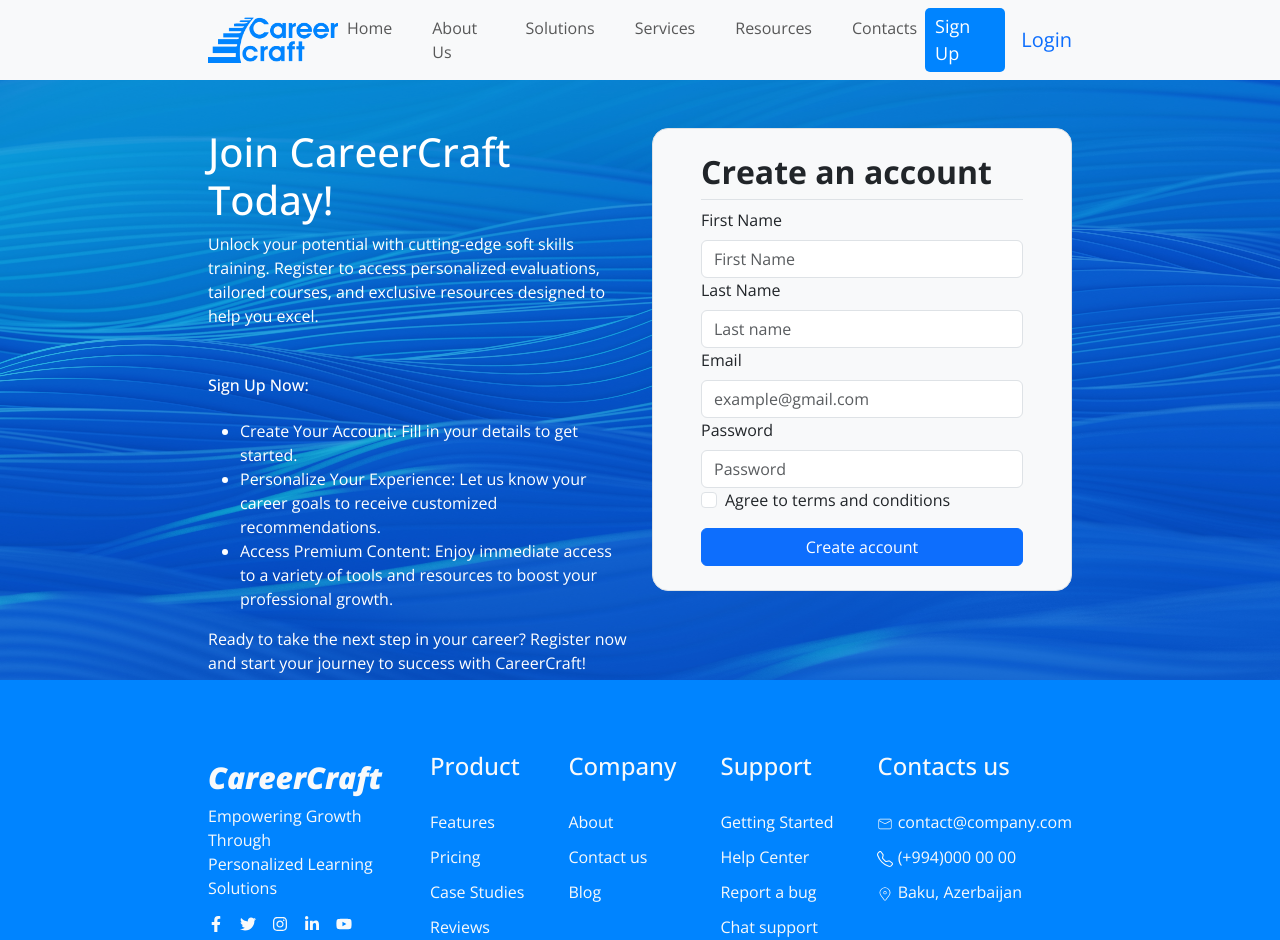
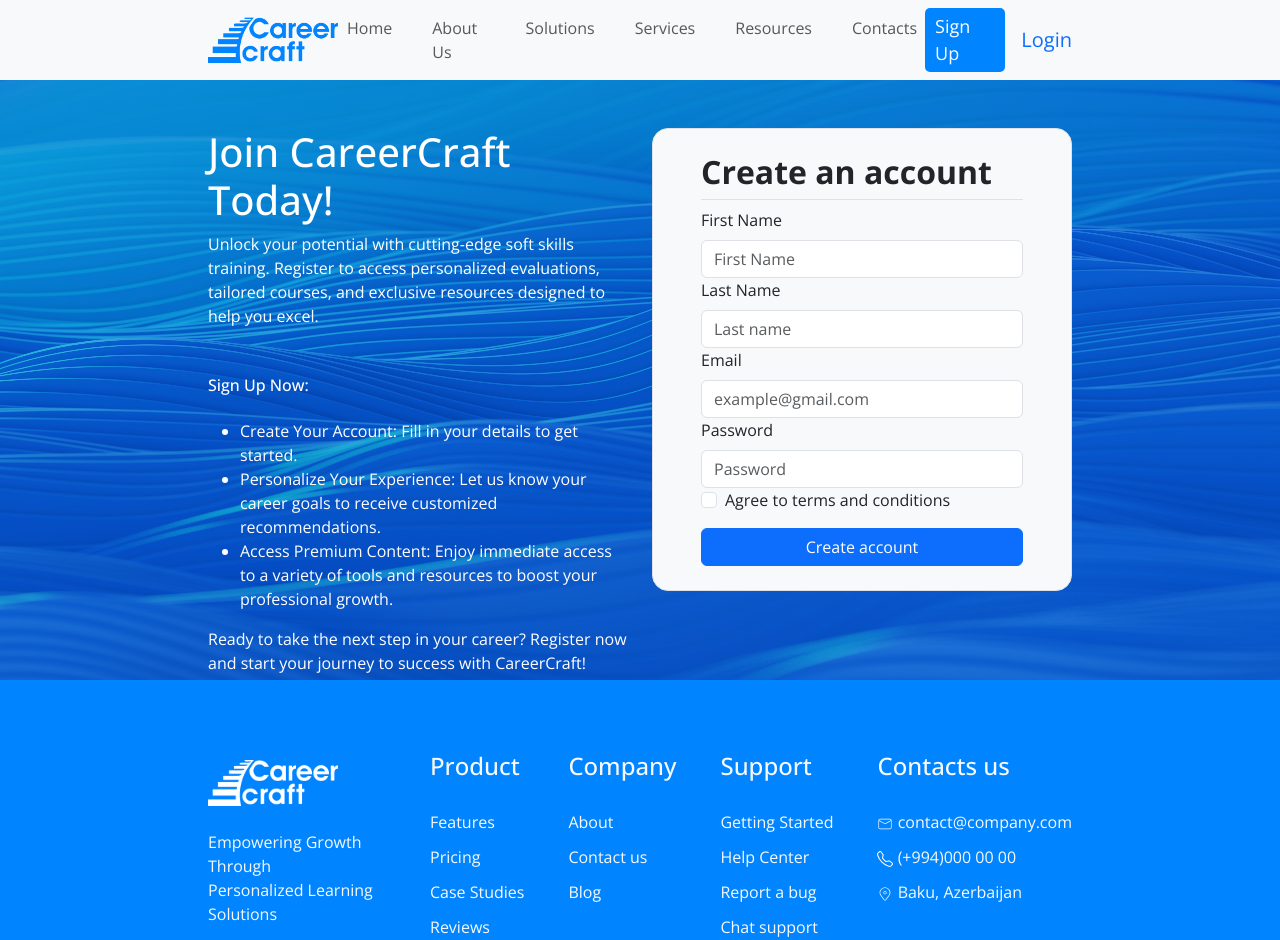
Before and after one commit to Termosfer/careercraft, a React (Vite) app: page /register in a window 1280 px wide. Shown: the top 940 px of the page. Built offline with nearby package versions, Linux system fonts and the light colour scheme.

Commit message:
update footer logo

```diff
--- a/src/components/footer/Footer.jsx
+++ b/src/components/footer/Footer.jsx
@@ -3,6 +3,7 @@ import Container from "react-bootstrap/Container";
 import Row from "react-bootstrap/Row";
 import Col from "react-bootstrap/Col";
 import "./style.css";
+import logo from "../../assets/footerLogo.png";
 import { CiMail, CiLocationOn } from "react-icons/ci";
 import { BsTelephone } from "react-icons/bs";
 import {
@@ -19,7 +20,7 @@ const Footer = () => {
         <Row>
           <Col>
             <div className="d-flex flex-column text-light">
-              <h3 className="fst-italic mt-2 footer-logo">CareerCraft</h3>
+              <img src={logo} className="logo mb-3" alt="logo" />
               <div className="d-flex flex-column text">
                 <p className="my-0">Empowering Growth Through </p>
                 <p>Personalized Learning Solutions</p>
@@ -70,37 +71,6 @@ const Footer = () => {
               </div>
             </div>
           </Col>
-          {/* <Col>
-            <div className="d-flex flex-column text-light text">
-              <h4 className="mb-4">Company</h4>
-              <span>About</span>
-              <span>Contact us</span>
-              <span>Blog</span>
-            </div>
-          </Col>
-          <Col>
-            <div className="d-flex flex-column text-light text">
-              <h4 className="mb-4">Support</h4>
-              <span>Getting Started</span>
-              <span>Help Center</span>
-              <span>Report a bug</span>
-              <span>Chat support</span>
-            </div>
-          </Col>
-          <Col>
-            <div className="d-flex flex-column text-light text">
-              <h4 className="mb-4">Contacts us</h4>
-              <span>
-                <CiMail /> contact@company.com
-              </span>
-              <span>
-                <BsTelephone /> (+994)000 00 00
-              </span>
-              <span>
-                <CiLocationOn /> Baku, Azerbaijan
-              </span>
-            </div>
-          </Col> */}
         </Row>
         <div className="pt-5"></div>
         <div
--- a/src/pages/login/Register.jsx
+++ b/src/pages/login/Register.jsx
@@ -20,6 +20,9 @@ function Register() {
     address: "",
     password: "",
   });
+
+
+
 
   const handleSubmit = async (e) => {
     e.preventDefault();
```
Also changed, not shown: src/assets/footerLogo.png (added).
